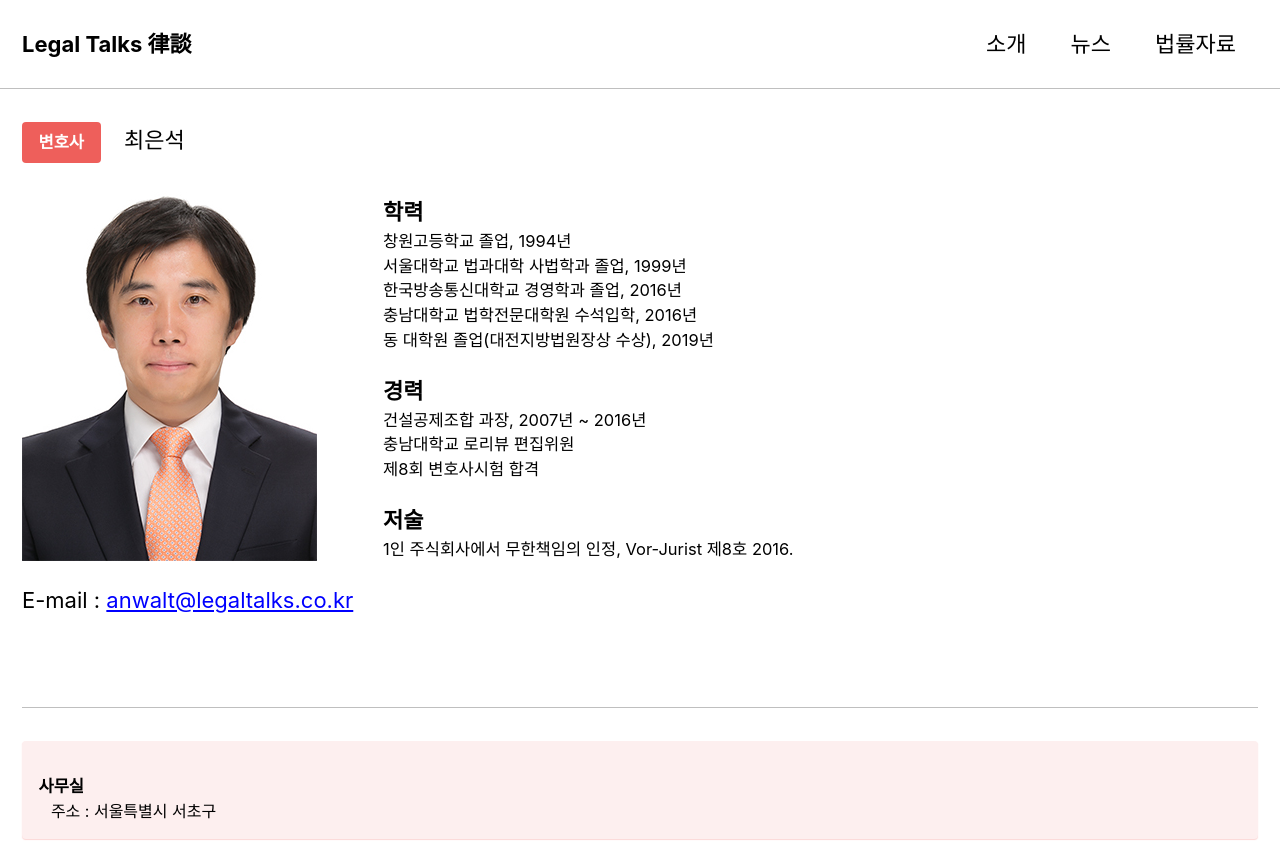
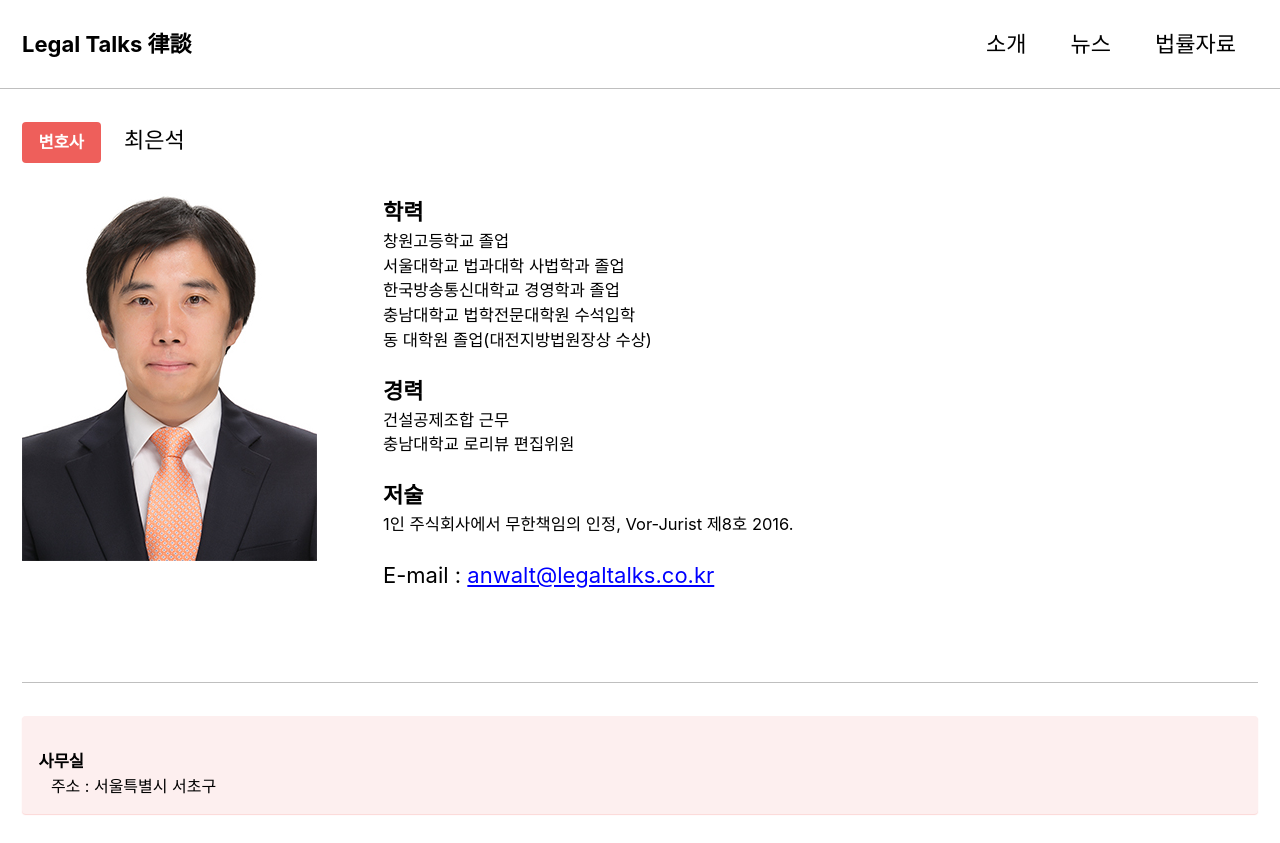
Before and after one commit to legaltalks/e-law.github.io, a Jekyll site: the page built from _pages/about.md, in a window 1280 px wide and 900 px high, cut to the strip 0-843 px from the top of the window. Built offline with Jekyll 4.4.1, drawn with Linux system fonts in a browser that asks for light colours; cached includes are drawn as plain includes; nearby versions of some CDN libraries.

Commit message:
Update about.md
modifications

```diff
--- a/_pages/about.md
+++ b/_pages/about.md
@@ -11,16 +11,15 @@
 ![Eunseok Choi](/assets/images/photo.jpg){: style="float: left; margin-right: 3em; max-width: 25%"}
 
 학력
-: 창원고등학교 졸업, 1994년
-: 서울대학교 법과대학 사법학과 졸업, 1999년
-: 한국방송통신대학교 경영학과 졸업, 2016년
-: 충남대학교 법학전문대학원 수석입학, 2016년
-: 동 대학원 졸업(대전지방법원장상 수상), 2019년
+: 창원고등학교 졸업
+: 서울대학교 법과대학 사법학과 졸업
+: 한국방송통신대학교 경영학과 졸업
+: 충남대학교 법학전문대학원 수석입학
+: 동 대학원 졸업(대전지방법원장상 수상)
 
 경력
-: 건설공제조합 과장, 2007년 ~ 2016년
+: 건설공제조합 근무
 : 충남대학교 로리뷰 편집위원
-: 제8회 변호사시험 합격
 
 저술
 : 1인 주식회사에서 무한책임의 인정, Vor-Jurist 제8호 2016.
```
